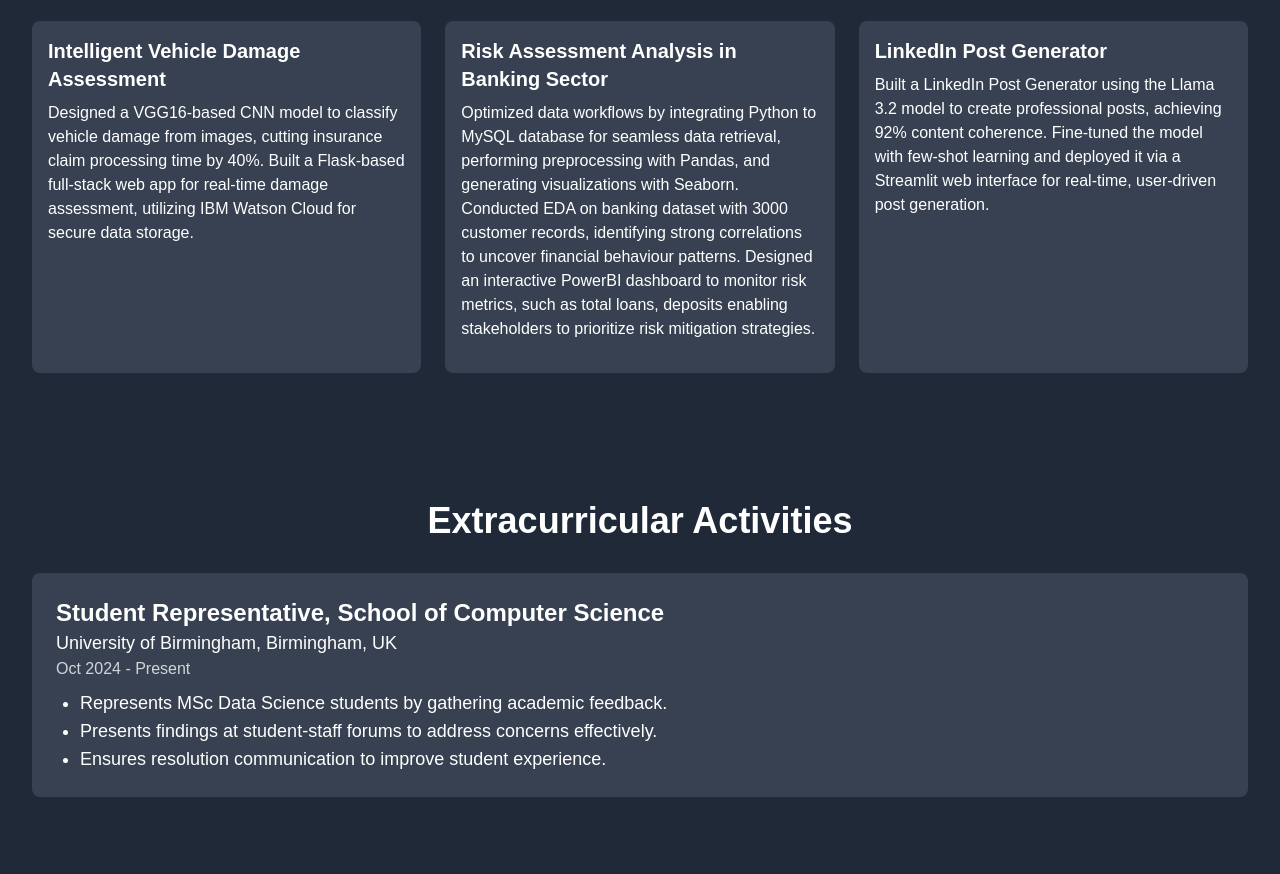
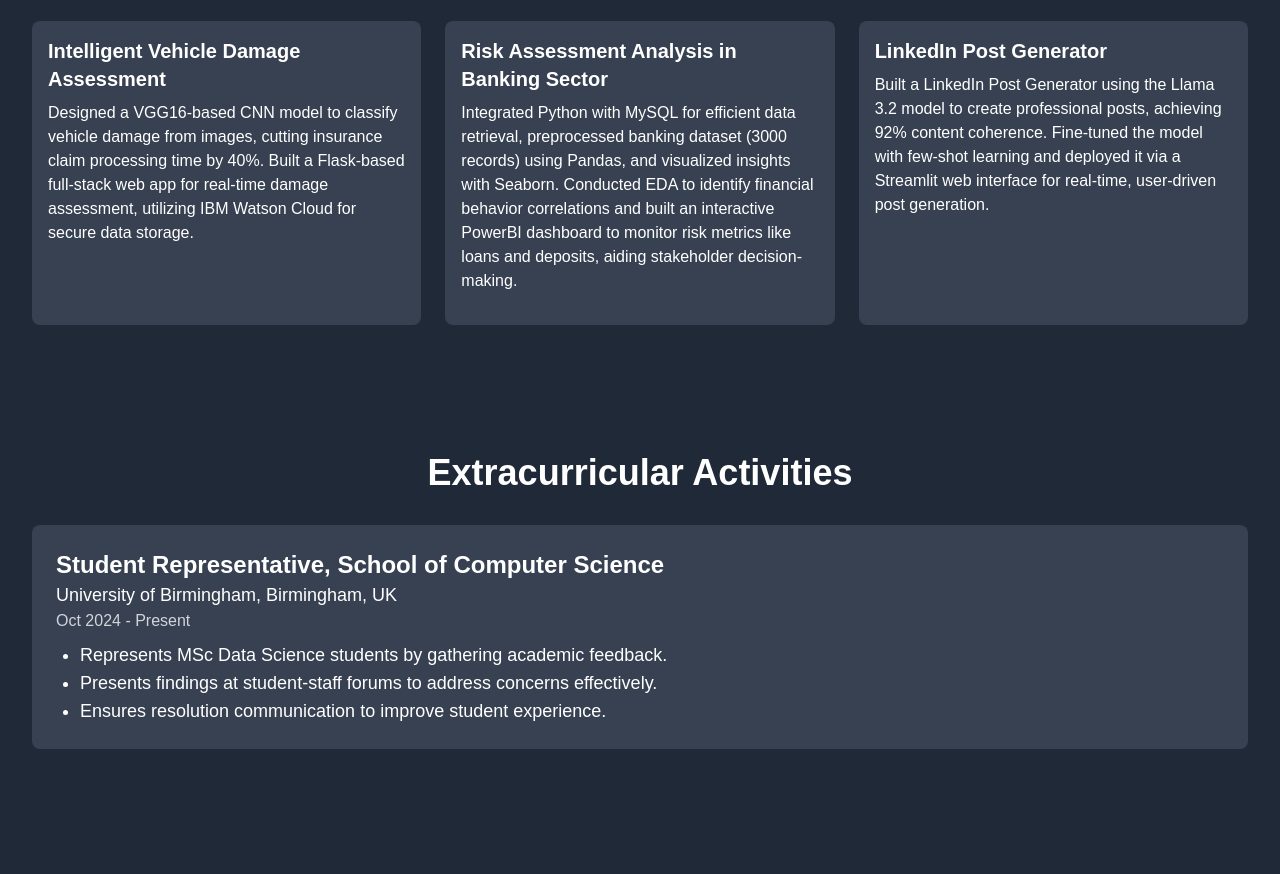
Before and after one commit to geeta02/GeethaRajamanickam.github.io, a plain HTML site: page index.html in a window 1280 px wide. Shown: the part 3367-4241 px from the top of the page. Drawn offline with nearby package versions, Linux system fonts and the light colour scheme.

Commit message:
Update index.html

```diff
--- a/index.html
+++ b/index.html
@@ -311,7 +311,7 @@
         <div class="project-card bg-gray-700 rounded-lg overflow-hidden">
           <div class="p-4">
             <h3 class="text-xl font-semibold mb-2">Risk Assessment Analysis in Banking Sector</h3>
-            <p class="mb-4">Optimized data workflows by integrating Python to MySQL database for seamless data retrieval, performing preprocessing with Pandas, and generating visualizations with Seaborn. Conducted EDA on banking dataset with 3000 customer records, identifying strong correlations to uncover financial behaviour patterns. Designed an interactive PowerBI dashboard to monitor risk metrics, such as total loans, deposits enabling stakeholders to prioritize risk mitigation strategies.</p>
+            <p class="mb-4">Integrated Python with MySQL for efficient data retrieval, preprocessed banking dataset (3000 records) using Pandas, and visualized insights with Seaborn. Conducted EDA to identify financial behavior correlations and built an interactive PowerBI dashboard to monitor risk metrics like loans and deposits, aiding stakeholder decision-making.</p>
           </div>
         </div>
         <div class="project-card bg-gray-700 rounded-lg overflow-hidden">
```
